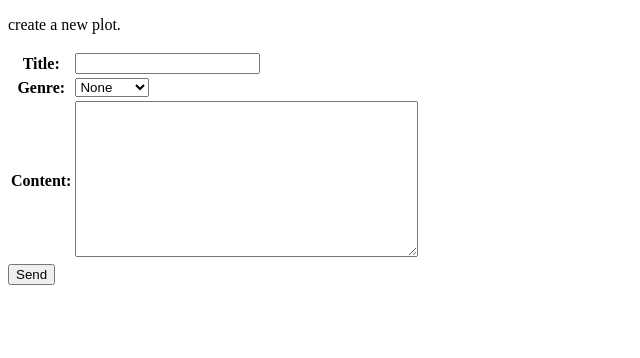
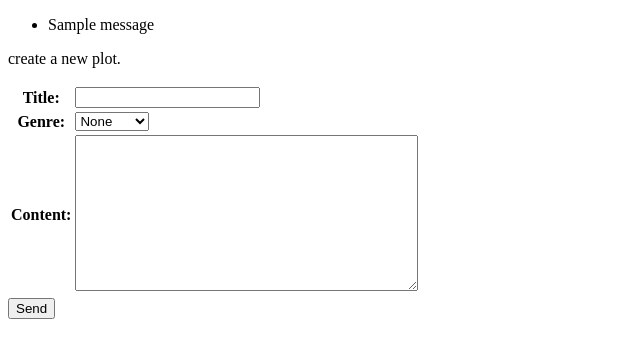
Before and after one commit to eniehack/PylotHub, a Django app: a page that uses templates/plot/base.html in a window 1280 px wide. Shown: the top 358 px of the page, without its empty margins (0-640 px from the left). Run offline with Django 3.2, Linux system fonts and the light colour scheme; a user stored in the database is signed in; tables that the repository leaves empty hold one stand-in row (values such as "Sample post"); one stand-in notice (Sample message) is shown.

Commit message:
be able to show messages.

```diff
--- /dev/null
+++ b/templates/_message.html
@@ -0,0 +1,10 @@
+{% if messages %}
+<ul class="messages">
+    {% for message in messages %}
+    <li {% if message.tags %} class="{{ message.tags }}" {% endif %}>
+        {% if message.level == DEFAULT_MESSAGE_LEVELS.ERROR %}Important: {% endif %}
+        {{ message }}
+    </li>
+    {% endfor %}
+</ul>
+{% endif %}
--- a/templates/plot/base.html
+++ b/templates/plot/base.html
@@ -4,6 +4,7 @@
         <title>{% block title %}{% endblock %}</title>
     </head>
     <body>
+        {% include "_message.html" %}
         <div id="content">
             {% block content %}{% endblock %}
         </div>
```
